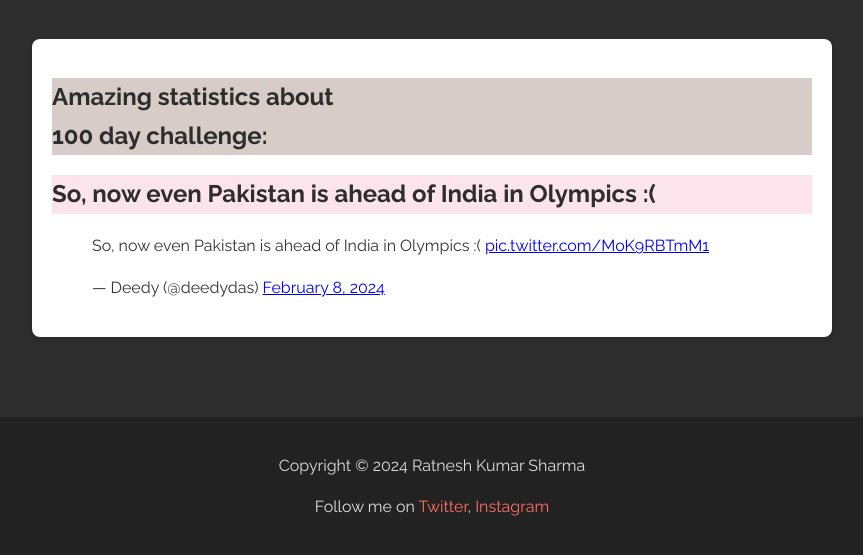
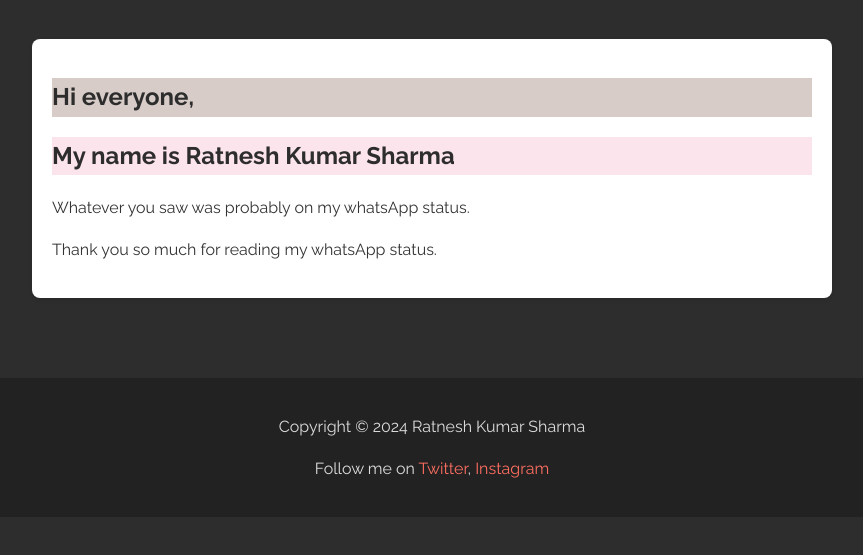
Before and after one commit to rksiitd1/insights, a plain HTML site: page index.html in a window 1280 px wide. Shown: the part 175-730 px from the top of the page, without its empty margins (208-1071 px from the left). Drawn offline with nearby package versions, Linux system fonts and the light colour scheme; no server answers.

Commit message:
Update index.html

```diff
--- a/index.html
+++ b/index.html
@@ -151,9 +151,11 @@
 
 
         <section class="insight-section">
-            <h1 class="highlight-brown">Amazing statistics about <br/>100 day challenge:</h1>
-            <h2 class="highlight-pink">So, now even Pakistan is ahead of India in Olympics :(</h2>
-            <blockquote class="twitter-tweet"><p lang="en" dir="ltr">So, now even Pakistan is ahead of India in Olympics :( <a href="https://t.co/MoK9RBTmM1">pic.twitter.com/MoK9RBTmM1</a></p>&mdash; Deedy (@deedydas) <a href="https://twitter.com/deedydas/status/1821622019290747002?ref_src=twsrc%5Etfw">February 8, 2024</a></blockquote>
+            <h1 class="highlight-brown">Hi everyone,</h1>
+            <h2 class="highlight-pink">My name is Ratnesh Kumar Sharma</h2>
+            <p> Whatever you saw was probably on my whatsApp status.</p>
+            <p> Thank you so much for reading my whatsApp status.</p>
+
         </section>
 
 
```
